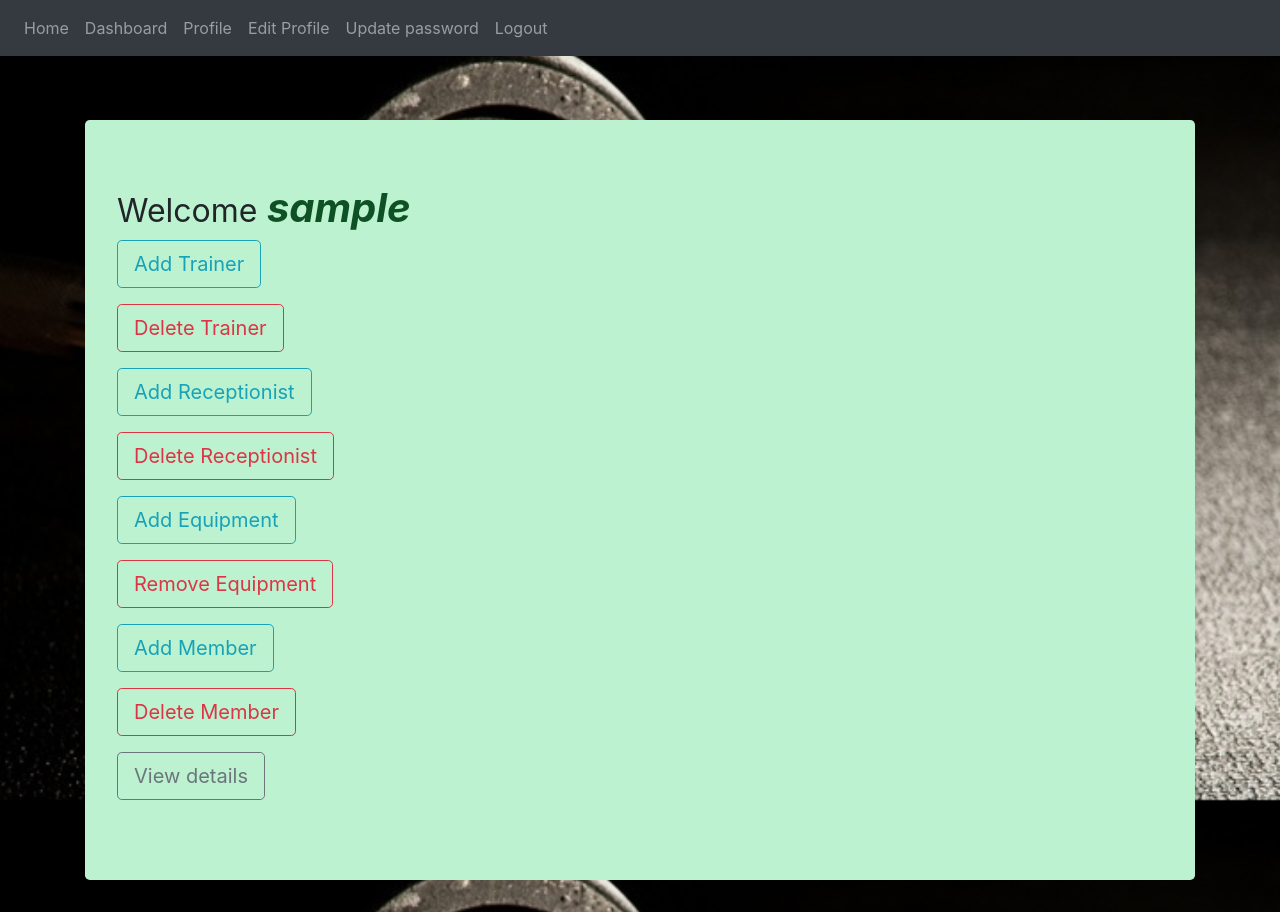
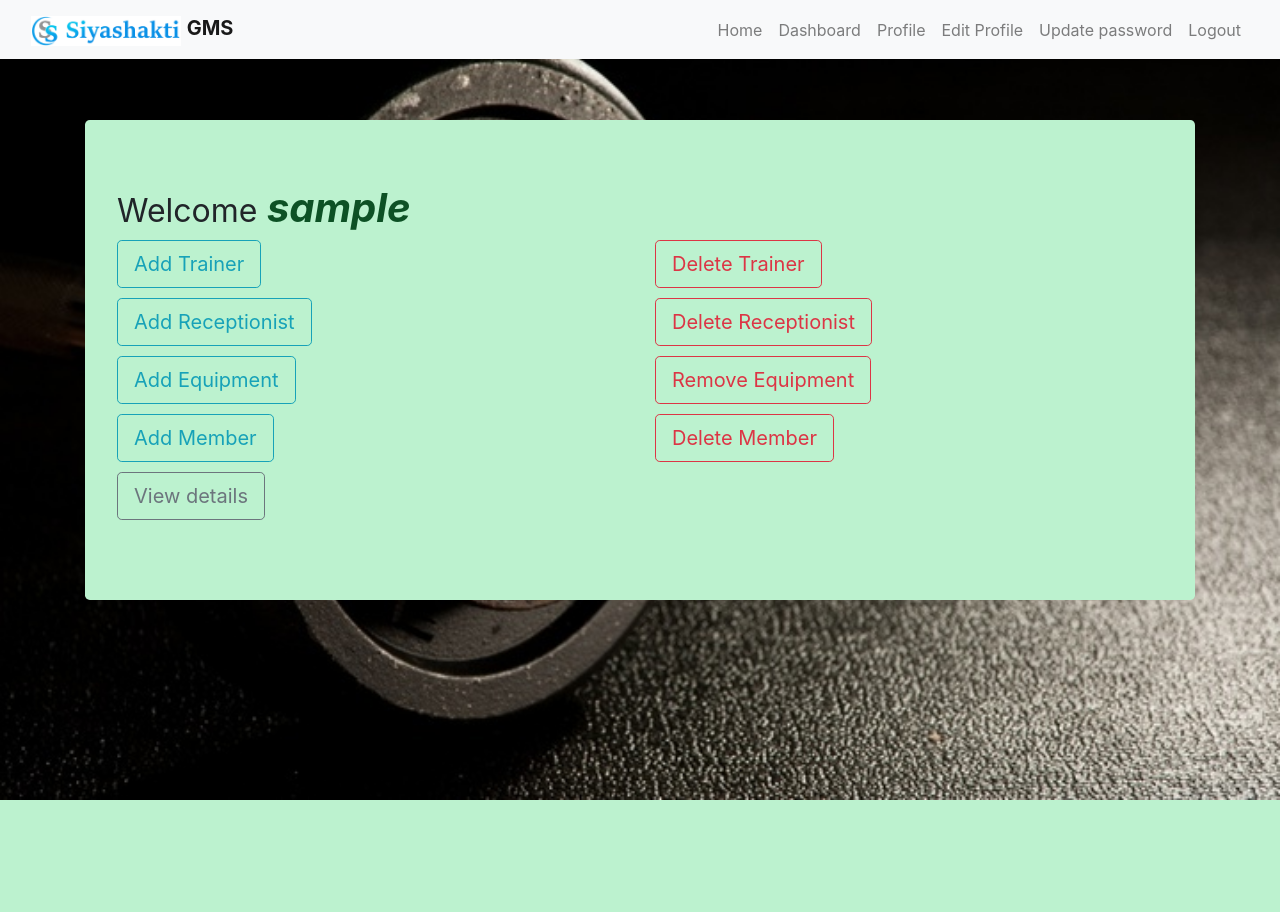
Before and after one commit to sibasispradhan/GMS, a Flask app: page /adminDash in a window 1280 px wide. After the commit the page ends 800 px from the top, so only its background shows below. Run offline with Flask 3, Linux system fonts and the light colour scheme; the visitor is signed in with stand-in values (Sample User, id 1); some libraries are stand-ins or nearby versions.

Commit message:
logo added and white navbar

```diff
--- a/templates/adminDash.html
+++ b/templates/adminDash.html
@@ -3,30 +3,43 @@
 {% block body %}
 	<div class="container jumbotron" style="background-color: #bcf2cf">
 		 <h1><small>Welcome</small><span class="font-italic font-weight-bold" style="color: #0d5125"> {{session.username}}</span></h1>
-		<div class="form-group">
+
+   <div class="row g-3" style="margin-bottom: 10px;">
+  		<div class="col-md-6">
   			<a href = "{{url_for('addTrainor')}}"><button type ="button" class="btn btn-outline-info btn-lg" >Add Trainer</button></a>
   		</div>
-		<div class="form-group">
+  		<div class="col-md-6">
   			<a href = "{{url_for('deleteTrainor')}}"><button type ="button" class="btn btn-outline-danger btn-lg" >Delete Trainer</button></a>
   		</div>
-		<div class="form-group">
+   </div>
+
+    <div class="row g-3" style="margin-bottom: 10px;">
+  		<div class="col-md-6">
   		<a href = "{{url_for('addRecep')}}"><button type ="button" class="btn btn-outline-info btn-lg" >Add Receptionist</button></a>
   		</div>
-		<div class="form-group">
+  		<div class="col-md-6">
   			<a href = "{{url_for('deleteRecep')}}"><button type ="button" class="btn btn-outline-danger btn-lg" >Delete Receptionist</button></a>
   		</div>
-		<div class="form-group">
+    </div>
+
+    <div class="row g-3 " style="margin-bottom: 10px;">
+  		<div class="col-md-6">
   			<a href = "{{url_for('addEquip')}}"><button type ="button" class="btn btn-outline-info btn-lg" >Add Equipment</button></a>
   		</div>
-		<div class="form-group">
+  		<div class="col-md-6">
   			<a href = "{{url_for('removeEquip')}}"><button type ="button" class="btn btn-outline-danger btn-lg" >Remove Equipment</button></a>
   		</div>
-		<div class="form-group">
+    </div>
+
+    <div class="row g-3" style="margin-bottom: 10px;">
+  		<div class="col-md-6">
   			<a href = "{{url_for('addMember')}}"><button type ="button" class="btn btn-outline-info btn-lg" >Add Member</button></a>
   		</div>
-		<div class="form-group">
+  		<div class="col-md-6">
   			<a href = "{{url_for('deleteMember')}}"><button type ="button" class="btn btn-outline-danger btn-lg" >Delete Member</button></a>
   		</div>
+    </div>
+
     <div class="form-group">
 			<a href = "{{url_for('viewDetails')}}"><button type ="button" class="btn btn-outline-secondary btn-lg" >View details</button></a>
 		</div>
--- a/templates/includes/_navbar.html
+++ b/templates/includes/_navbar.html
@@ -1,5 +1,8 @@
-<nav class="navbar navbar-dark navbar-expand-sm bg-dark fixed-top">
-
+<nav class="navbar navbar-light navbar-expand-sm bg-light fixed-top">
+      <div class="container-fluid">
+    <a class="navbar-brand" href="#">
+      <img src="/static/logo-ss.png" alt="Siyashakti" width="150" height="30" class="d-inline-block align-text-top">     <b>   GMS</b>
+    </a>
         <ul class="navbar-nav">
           <li class="nav-item ">
             <a class="nav-link " href="/">Home </a>
@@ -28,4 +31,5 @@
           <li class="nav-item "><a class="nav-link " href="/logout">Logout</a></li>
           {% endif %}
         </ul>
+        </div>
     </nav>
--- a/templates/layout.html
+++ b/templates/layout.html
@@ -2,6 +2,11 @@
 <html>
 <head>
 	<title>The Gym</title>
+  <link rel="apple-touch-icon" sizes="180x180" href="/static/apple-touch-icon.png">
+<link rel="icon" type="image/png" sizes="32x32" href="/static/favicon-32x32.png">
+<link rel="icon" type="image/png" sizes="16x16" href="/static/favicon-16x16.png">
+<link rel="manifest" href="/static/site.webmanifest">
+
 	<link rel="stylesheet" href="{{url_for('static', filename = 'assets/bootstrap/css/bootstrap.min.css')}}">
 	<link rel="stylesheet" href="{{url_for('static', filename = 'assets/bootstrap/css/bootstrap-theme.min.css')}}">
 </head>
```
Also changed, not shown: static/android-chrome-192x192.png (added), static/apple-touch-icon.png (added), static/favicon-16x16.png (added), static/favicon-32x32.png (added), static/favicon.ico (added), static/logo-ss.png (added), static/site.webmanifest (added). Lines whose indentation alone changed are shown as unchanged.
